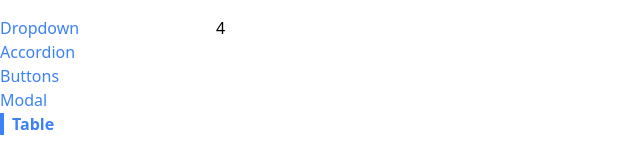
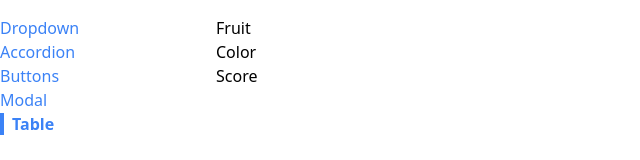
Before and after one commit to NS-25/udemy-comps, a React (Vite) app: page /table in a window 1280 px wide. Shown: the top 160 px of the page, without its empty margins (0-640 px from the left). Built offline with nearby package versions, Linux system fonts and the light colour scheme.

Commit message:
added some code in table

```diff
--- a/src/components/Table.jsx
+++ b/src/components/Table.jsx
@@ -1,7 +1,21 @@
 import React from "react";
 
 const Table = ({ data }) => {
-  return <div>{data.length}</div>;
+  const RenderRows = data.map(() => {
+
+  })
+  return (
+    <table>
+      <thead>
+        <tr>Fruit</tr>
+        <tr>Color</tr>
+        <tr>Score</tr>
+      </thead>
+      <tbody>
+
+      </tbody>
+    </table>
+  );
 };
 
 export default Table;
```
